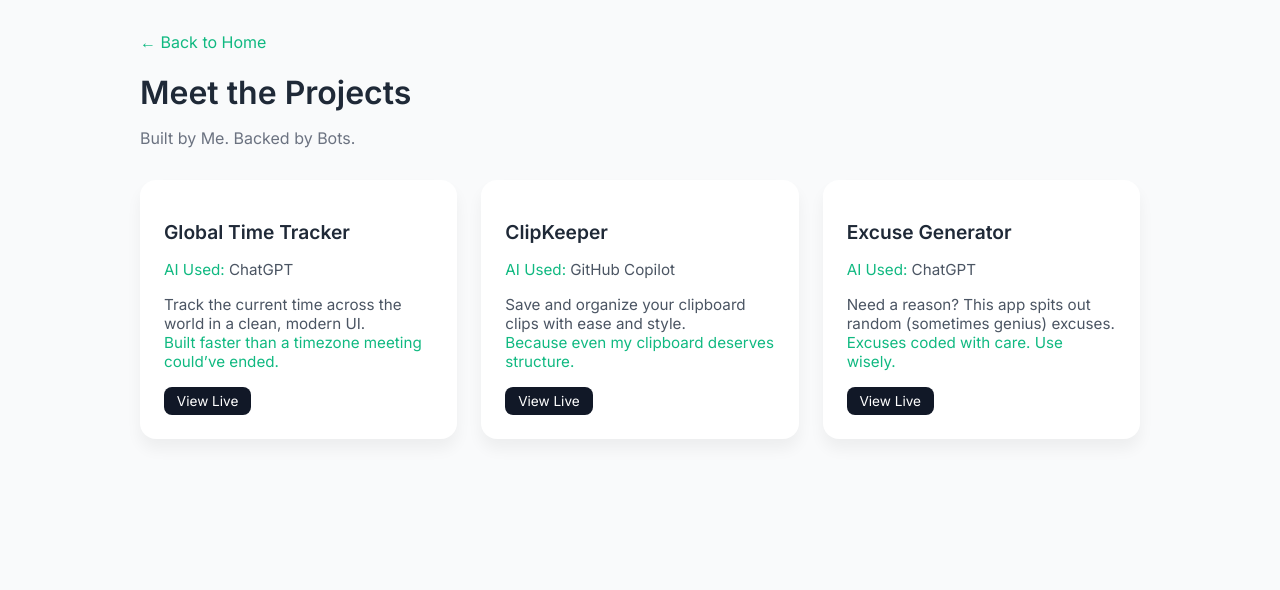
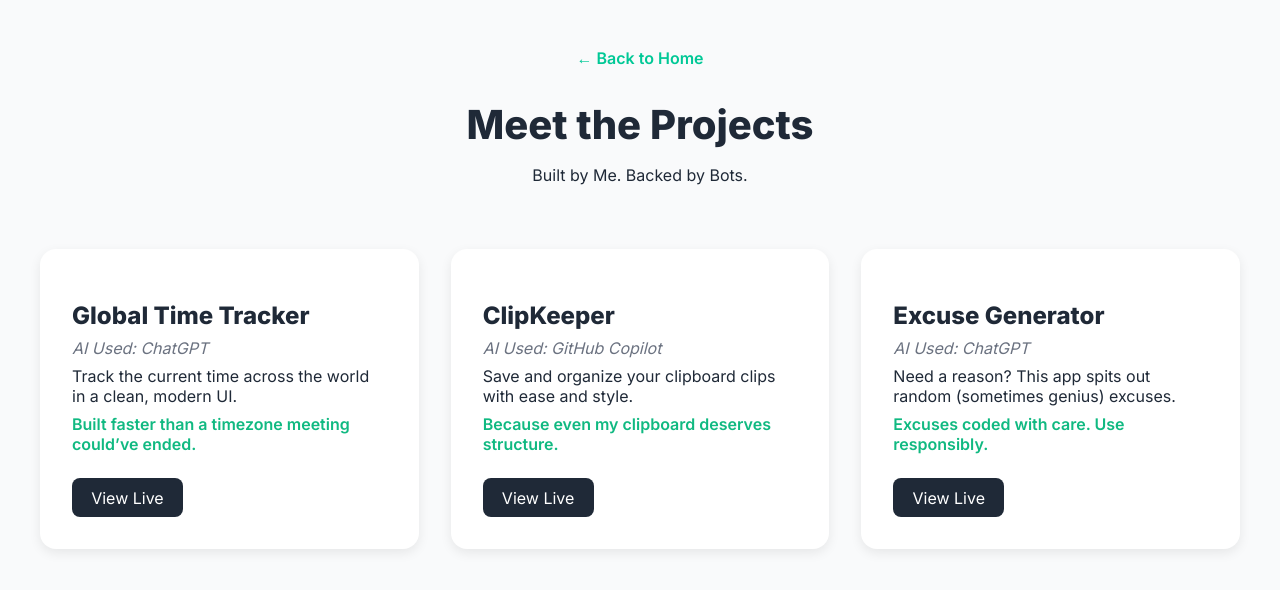
Before and after one commit to aritromallick/Portfolio, a plain HTML site: page projects.html in a window 1280 px wide. Drawn offline with Linux system fonts and the light colour scheme.

Commit message:
Update projects.html

```diff
--- a/projects.html
+++ b/projects.html
@@ -3,121 +3,111 @@
 <head>
   <meta charset="UTF-8" />
   <meta name="viewport" content="width=device-width, initial-scale=1.0" />
-  <title>Projects</title>
-  <link href="https://fonts.googleapis.com/css2?family=Inter:wght@400;600&display=swap" rel="stylesheet">
+  <title>AI Minion Projects | Aritro Mallick</title>
+  <link href="https://fonts.googleapis.com/css2?family=Inter:wght@400;600;800&display=swap" rel="stylesheet">
   <style>
     body {
+      margin: 0;
       font-family: 'Inter', sans-serif;
-      margin: 0;
-      padding: 0;
       background-color: #f9fafb;
       color: #1f2937;
     }
-
-    a {
-      color: #10b981;
-      text-decoration: none;
-      font-weight: 500;
+    header {
+      text-align: center;
+      padding: 3rem 1rem 1rem;
     }
-
-    .container {
-      max-width: 1000px;
-      margin: 2rem auto;
-      padding: 0 1rem;
-    }
-
-    h1 {
-      font-size: 2rem;
-      font-weight: 600;
+    header h1 {
+      font-size: 2.5rem;
       margin-bottom: 0.5rem;
     }
-
-    p.subtitle {
-      color: #6b7280;
-      font-size: 1rem;
-      margin-bottom: 2rem;
+    .back-home {
+      display: block;
+      text-align: center;
+      margin: 0 auto 2rem;
+      color: #00c896;
+      font-weight: 600;
+      text-decoration: none;
     }
-
-    .projects-grid {
+    .projects-container {
       display: grid;
-      grid-template-columns: repeat(auto-fill, minmax(280px, 1fr));
-      gap: 1.5rem;
+      grid-template-columns: repeat(auto-fit, minmax(320px, 1fr));
+      gap: 2rem;
+      padding: 2rem;
+      max-width: 1200px;
+      margin: 0 auto;
     }
-
-    .card {
-      background-color: #ffffff;
+    .project-card {
+      background: #ffffff;
       border-radius: 1rem;
-      padding: 1.5rem;
-      box-shadow: 0 10px 15px rgba(0, 0, 0, 0.05);
-      transition: transform 0.2s ease, box-shadow 0.2s ease;
+      box-shadow: 0 4px 12px rgba(0, 0, 0, 0.08);
+      padding: 2rem;
+      transition: transform 0.3s ease;
+      word-wrap: break-word;
     }
-
-    .card:hover {
-      transform: translateY(-4px);
-      box-shadow: 0 15px 25px rgba(0, 0, 0, 0.08);
+    .project-card:hover {
+      transform: translateY(-5px);
     }
-
-    .card h2 {
-      font-size: 1.2rem;
-      font-weight: 600;
+    .project-card h2 {
+      font-size: 1.5rem;
       margin-bottom: 0.5rem;
     }
-
-    .card p {
-      font-size: 0.95rem;
-      color: #4b5563;
-      margin-bottom: 1rem;
+    .project-card p {
+      margin: 0.5rem 0;
     }
-
-    .card .highlight {
+    .project-card .ai-used {
+      font-style: italic;
+      color: #6b7280;
+    }
+    .project-card .funny-note {
       color: #10b981;
-      font-weight: 500;
+      font-weight: 600;
     }
-
-    .view-live {
+    .project-card a {
       display: inline-block;
-      padding: 0.4rem 0.8rem;
-      font-size: 0.85rem;
-      background-color: #111827;
+      margin-top: 1rem;
+      text-decoration: none;
+      background: #1f2937;
       color: #ffffff;
+      padding: 0.6rem 1.2rem;
       border-radius: 0.5rem;
-      text-decoration: none;
-      transition: background-color 0.2s ease;
+      transition: background 0.3s ease;
     }
-
-    .view-live:hover {
-      background-color: #374151;
+    .project-card a:hover {
+      background: #374151;
     }
   </style>
 </head>
 <body>
-  <div class="container">
-    <a href="#">← Back to Home</a>
+  <header>
+    <a href="index.html" class="back-home">← Back to Home</a>
     <h1>Meet the Projects</h1>
-    <p class="subtitle">Built by Me. Backed by Bots.</p>
+    <p>Built by Me. Backed by Bots.</p>
+  </header>
 
-    <div class="projects-grid">
-      <div class="card">
-        <h2>Global Time Tracker</h2>
-        <p><span class="highlight">AI Used:</span> ChatGPT</p>
-        <p>Track the current time across the world in a clean, modern UI.<br><span class="highlight">Built faster than a timezone meeting could’ve ended.</span></p>
-        <a class="view-live" href="#">View Live</a>
-      </div>
+  <section class="projects-container">
+    <div class="project-card">
+      <h2>Global Time Tracker</h2>
+      <p class="ai-used">AI Used: ChatGPT</p>
+      <p>Track the current time across the world in a clean, modern UI.</p>
+      <p class="funny-note">Built faster than a timezone meeting could’ve ended.</p>
+      <a href="https://global-time-tracker-f7n1xi418-aritro-mallick-s-projects.vercel.app/" target="_blank">View Live</a>
+    </div>
 
-      <div class="card">
-        <h2>ClipKeeper</h2>
-        <p><span class="highlight">AI Used:</span> GitHub Copilot</p>
-        <p>Save and organize your clipboard clips with ease and style.<br><span class="highlight">Because even my clipboard deserves structure.</span></p>
-        <a class="view-live" href="#">View Live</a>
-      </div>
+    <div class="project-card">
+      <h2>ClipKeeper</h2>
+      <p class="ai-used">AI Used: GitHub Copilot</p>
+      <p>Save and organize your clipboard clips with ease and style.</p>
+      <p class="funny-note">Because even my clipboard deserves structure.</p>
+      <a href="https://aritromallick.github.io/ClipKeeper/" target="_blank">View Live</a>
+    </div>
 
-      <div class="card">
-        <h2>Excuse Generator</h2>
-        <p><span class="highlight">AI Used:</span> ChatGPT</p>
-        <p>Need a reason? This app spits out random (sometimes genius) excuses.<br><span class="highlight">Excuses coded with care. Use wisely.</span></p>
-        <a class="view-live" href="#">View Live</a>
-      </div>
+    <div class="project-card">
+      <h2>Excuse Generator</h2>
+      <p class="ai-used">AI Used: ChatGPT</p>
+      <p>Need a reason? This app spits out random (sometimes genius) excuses.</p>
+      <p class="funny-note">Excuses coded with care. Use responsibly.</p>
+      <a href="https://aritromallick.github.io/Excuse-Generator-/" target="_blank">View Live</a>
     </div>
-  </div>
+  </section>
 </body>
 </html>
```
